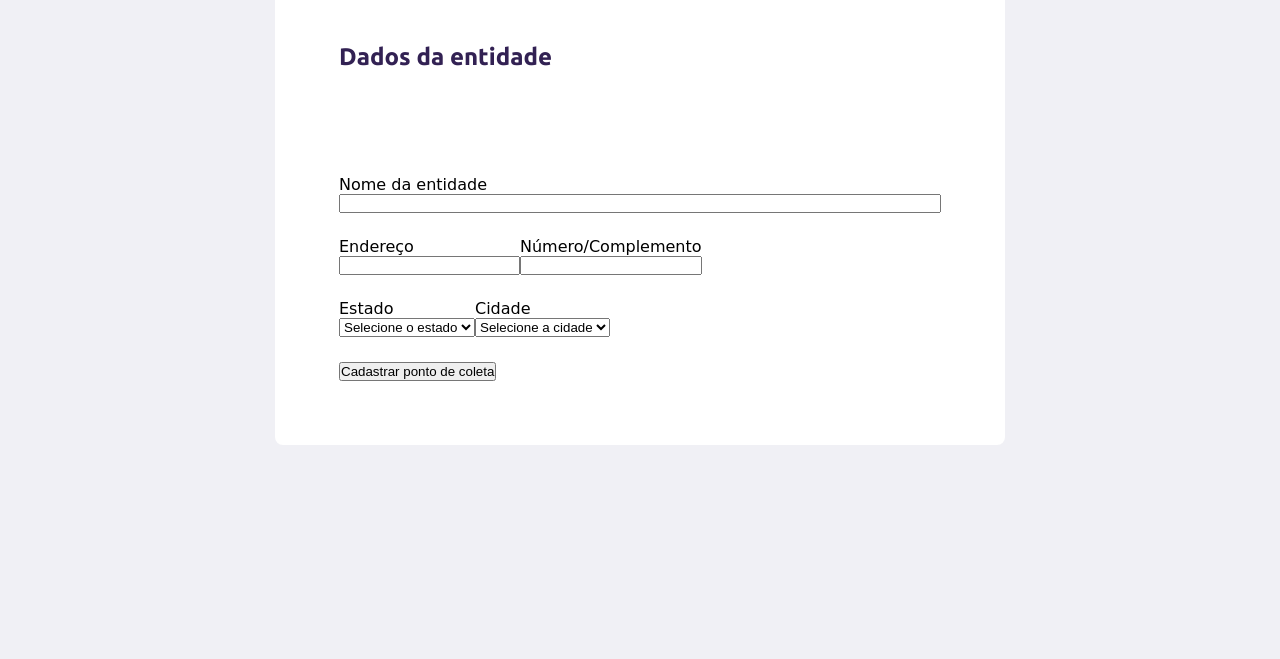
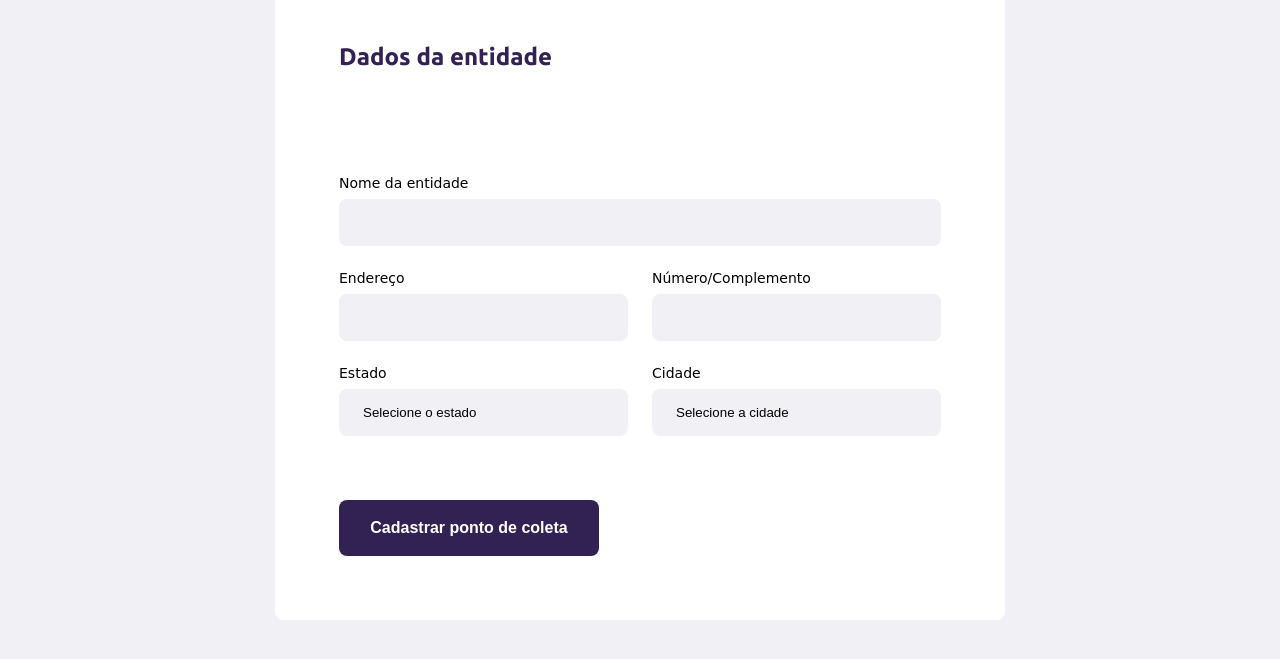
Before and after one commit to DaviCorreia/Ecoleta, a plain HTML site: page create-point.html in a window 1280 px wide. Shown: the part 283-942 px from the top of the page. Before the commit the page ends 808 px from the top, so only its background shows below. Drawn offline with Linux system fonts and the light colour scheme; a web font is replaced by a local one.

Commit message:
Finalizando a estilização

```diff
--- a/styles/create-point.css
+++ b/styles/create-point.css
@@ -50,6 +50,8 @@ form legend h2 {
     font-size: 24px;
 }
 form .field {
+
+    flex: 1;
     display: flex;
 
     flex-direction: column;
@@ -59,3 +61,45 @@ form .field {
 form .field-group {
     display: flex;
 }
+form input,form select{
+
+    background-color: #f0f0f5;
+
+    border: 0;
+    padding: 16px 24px;
+    font-size: 16;
+    border-radius: 8px;
+
+}
+form select{
+    -webkit-appearance: none;
+    -moz-appearance: none;
+    appearance: none;
+}
+form label{
+    font-size: 14px;
+    margin-bottom: 8px;
+}
+form .field-group .field+.field{
+    margin-left: 24px;
+}
+form button{
+
+    width: 260px;
+    height: 56px;
+
+    background-color: var(--title-color);
+    border-radius: 8px;
+
+    color: white;
+    font-weight: bold;
+    font-size: 16px;
+
+    border: 0;
+    margin-top: 40px;
+
+    transition: background-color 400ms;
+}
+form button:hover{
+    background-color: #2fb86e;
+}
```
